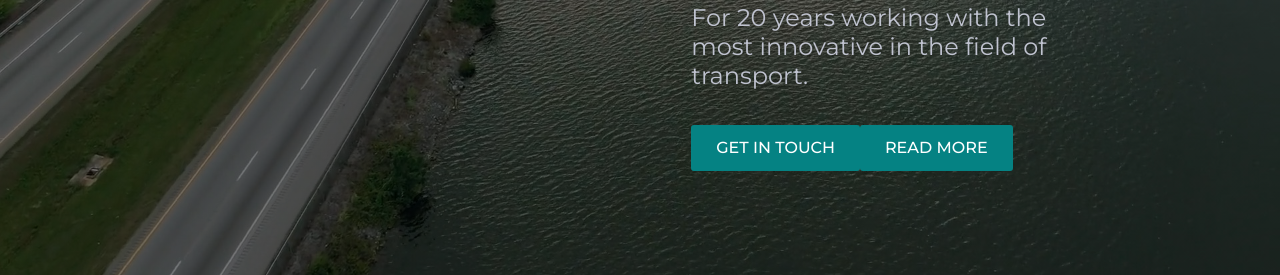
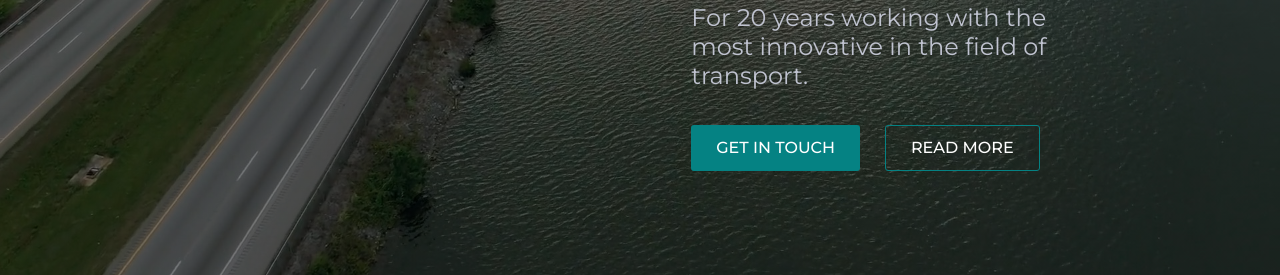
Before and after one commit to andreadicataldi/proj-html-vuejs, a plain HTML site: page index.html in a window 1280 px wide. Shown: the part 525-800 px from the top of the page. Drawn offline with nearby package versions, Linux system fonts and the light colour scheme.

Commit message:
header complete

```diff
--- a/assets/css/style.css
+++ b/assets/css/style.css
@@ -112,6 +112,18 @@ nav {
   border-radius: 3px;
 }
 
+.transparent-button {
+  font-family: "Montserrat", sans-serif;
+  height: 46px;
+  border: 1px solid #058283;
+  background: transparent;
+  color: white;
+  font-size: 1rem;
+  font-weight: 500;
+  padding: 10px 25px;
+  border-radius: 3px;
+}
+
 .jumbo-text {
   margin-top: 12%;
   margin-left: 55%;
@@ -131,6 +143,11 @@ nav {
   font-weight: 400;
   color: #c0c3d0;
   margin: 35px 0px;
+}
+
+.jumbo-text .transparent-button {
+  margin-left: 25px;
+}
 
 .business {
   height: 725px;
--- a/index.html
+++ b/index.html
@@ -86,7 +86,7 @@
               </h3>
               <div class="buttons">
                 <button class="main-button">GET IN TOUCH</button
-                ><button class="main-button">READ MORE</button>
+                ><button class="transparent-button">READ MORE</button>
               </div>
             </div>
           </div>
```
